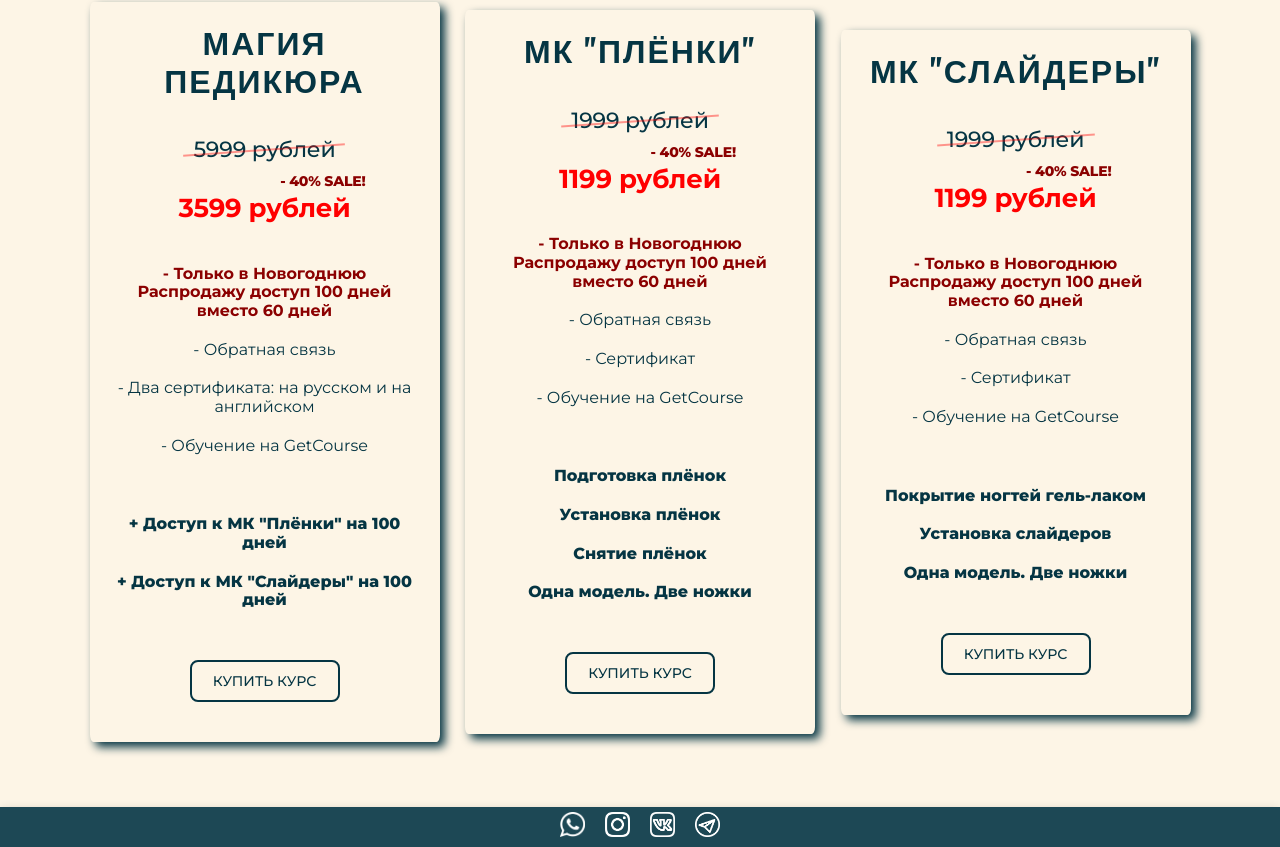
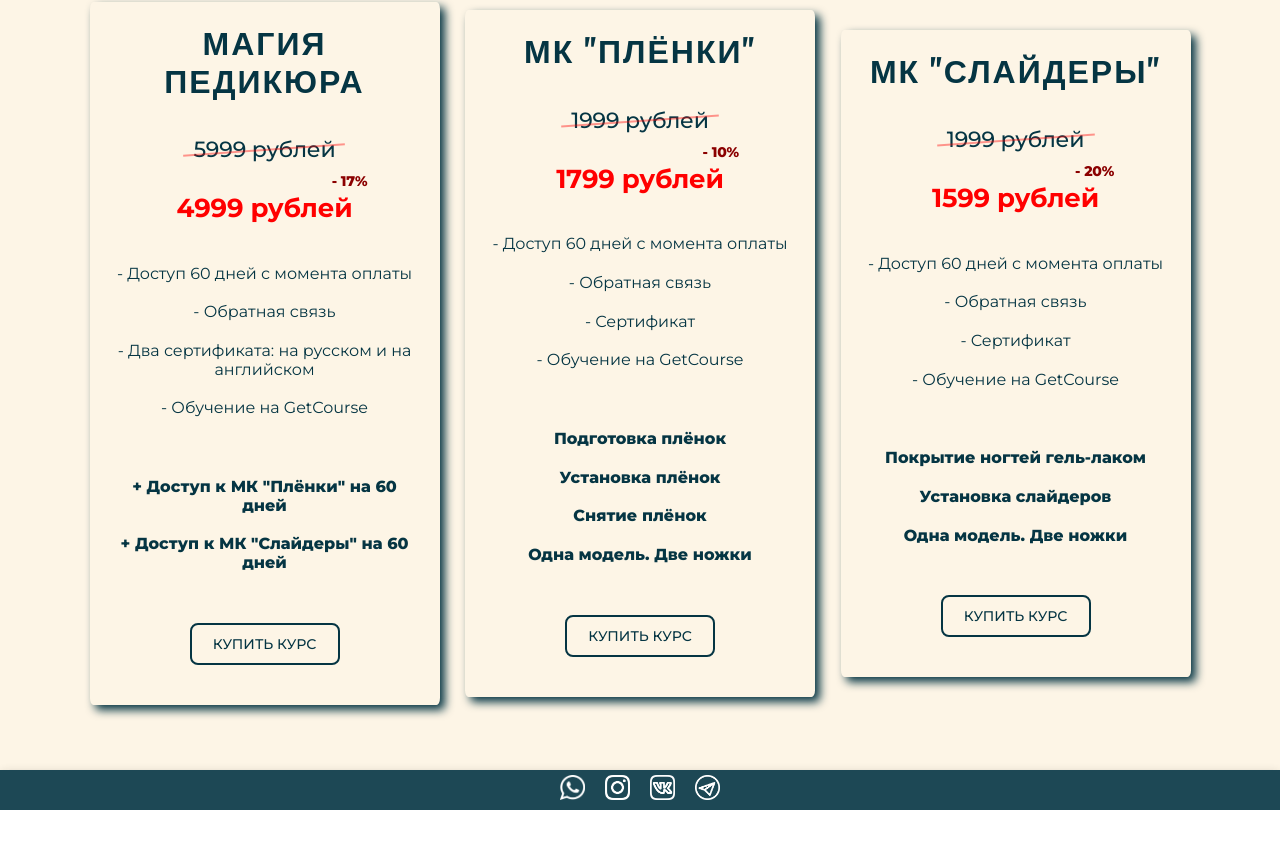
Before and after one commit to TonyFinder/Pedicure-master, a React (Create React App) app: page /#/ in a window 1280 px wide. Shown: the part 5946-6793 px from the top of the page. After the commit the page ends 6756 px from the top, so only its background shows below. Built offline with nearby package versions, Linux system fonts and the light colour scheme.

Commit message:
Discount has been changed.

```diff
--- a/src/components/Online/Buy/Offer/Offer.module.scss
+++ b/src/components/Online/Buy/Offer/Offer.module.scss
@@ -70,10 +70,10 @@
       text-align: center;
       margin: 20px 0;
     }
-    :first-child {
+    /*:first-child {
       color: darkred;
       font-weight: 700;
-    }
+    }*/
   }
 
   .additions {
--- a/src/data/store/mainPageState.ts
+++ b/src/data/store/mainPageState.ts
@@ -234,14 +234,14 @@ export const introductionValues = {
         id: 1,
         header: 'Магия педикюра',
         price: '5999 рублей',
-        sale: '3599 рублей',
-        // discount: '- 17%',
-        discount: '- 40% SALE!',
+        sale: '4999 рублей',
+        discount: '- 17%',
+        // discount: '- 40% SALE!',
         // link: 'https://pedicure-cabinet.online/register',
         link: 'https://pedicure-cabinet.online/sale_magic',
         bullet: [
-            // {id: 1, value: '- Доступ 60 дней с момента оплаты'},
-            {id: 1, value: '- Только в Новогоднюю Распродажу доступ 100 дней вместо 60 дней'},
+            {id: 1, value: '- Доступ 60 дней с момента оплаты'},
+            // {id: 1, value: '- Только в Новогоднюю Распродажу доступ 100 дней вместо 60 дней'},
             {id: 2, value: '- Обратная связь'},
             {id: 3, value: '- Два сертификата: на русском и на английском'},
             {id: 4, value: '- Обучение на GetCourse'},
@@ -251,8 +251,8 @@ export const introductionValues = {
             {id: 2, value: 'Возобновление продаж курса будет в сентябре!'},
         ],
         additions: [
-            {id: 1, value: '+ Доступ к МК "Плёнки" на 100 дней'},
-            {id: 2, value: '+ Доступ к МК "Слайдеры" на 100 дней'},
+            {id: 1, value: '+ Доступ к МК "Плёнки" на 60 дней'},
+            {id: 2, value: '+ Доступ к МК "Слайдеры" на 60 дней'},
         ]
 
     },
@@ -260,14 +260,14 @@ export const introductionValues = {
             id: 2,
             header: 'МК "Плёнки"',
             price: '1999 рублей',
-            sale: '1199 рублей',
-            // discount: '- 20%',
-            discount: '- 40% SALE!',
+            sale: '1799 рублей',
+            discount: '- 10%',
+            // discount: '- 40% SALE!',
             // link: 'https://pedicure-cabinet.online/wraps',
             link: 'https://pedicure-cabinet.online/sale_wraps',
             bullet: [
-                // {id: 1, value: '- Доступ 60 дней с момента оплаты'},
-                {id: 1, value: '- Только в Новогоднюю Распродажу доступ 100 дней вместо 60 дней'},
+                {id: 1, value: '- Доступ 60 дней с момента оплаты'},
+                // {id: 1, value: '- Только в Новогоднюю Распродажу доступ 100 дней вместо 60 дней'},
                 {id: 2, value: '- Обратная связь'},
                 {id: 3, value: '- Сертификат'},
                 {id: 4, value: '- Обучение на GetCourse'},
@@ -288,14 +288,14 @@ export const introductionValues = {
             id: 3,
             header: ' МК "Слайдеры"',
             price: '1999 рублей',
-            sale: '1199 рублей',
-            // discount: '- 20%',
-            discount: '- 40% SALE!',
+            sale: '1599 рублей',
+            discount: '- 20%',
+            // discount: '- 40% SALE!',
             // link: 'https://pedicure-cabinet.online/sliders',
             link: 'https://pedicure-cabinet.online/sale_sliders',
             bullet: [
-                // {id: 1, value: '- Доступ 60 дней с момента оплаты'},
-                {id: 1, value: '- Только в Новогоднюю Распродажу доступ 100 дней вместо 60 дней'},
+                {id: 1, value: '- Доступ 60 дней с момента оплаты'},
+                // {id: 1, value: '- Только в Новогоднюю Распродажу доступ 100 дней вместо 60 дней'},
                 {id: 2, value: '- Обратная связь'},
                 {id: 3, value: '- Сертификат'},
                 {id: 4, value: '- Обучение на GetCourse'},
```
